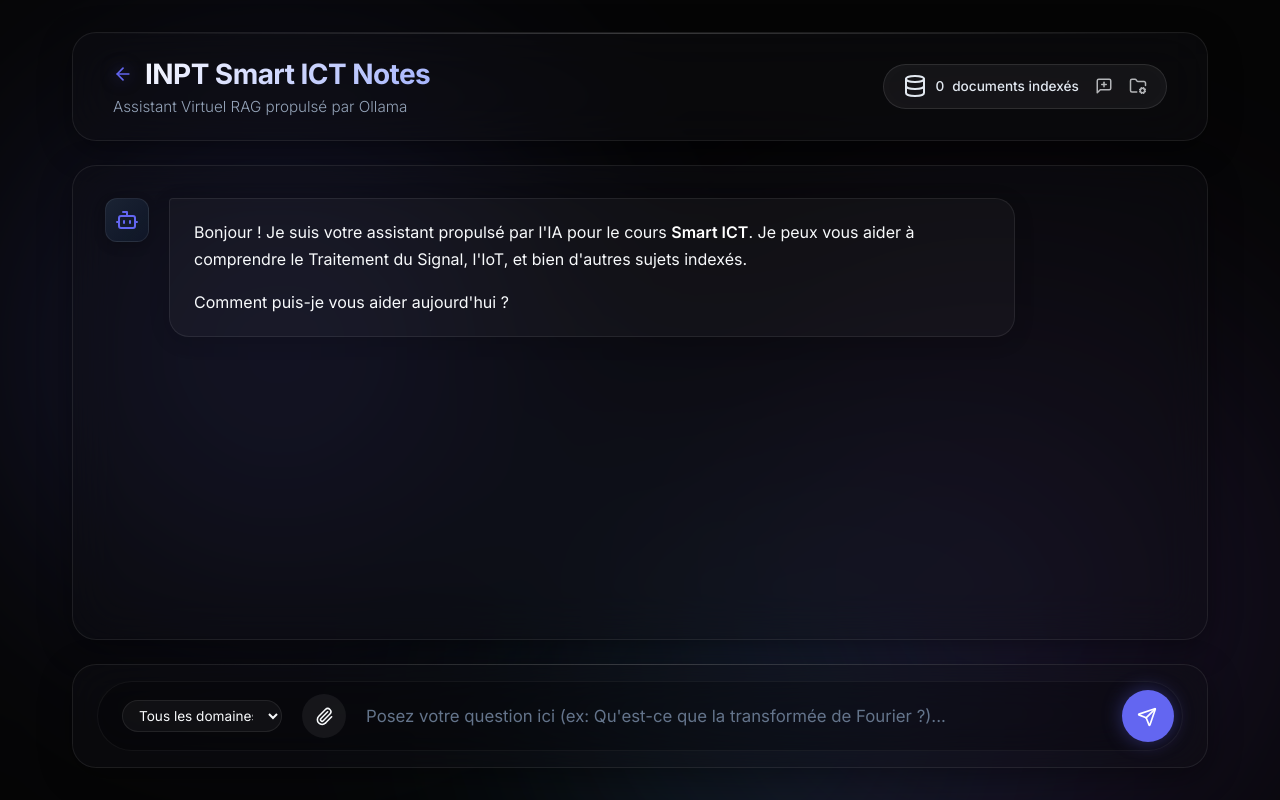
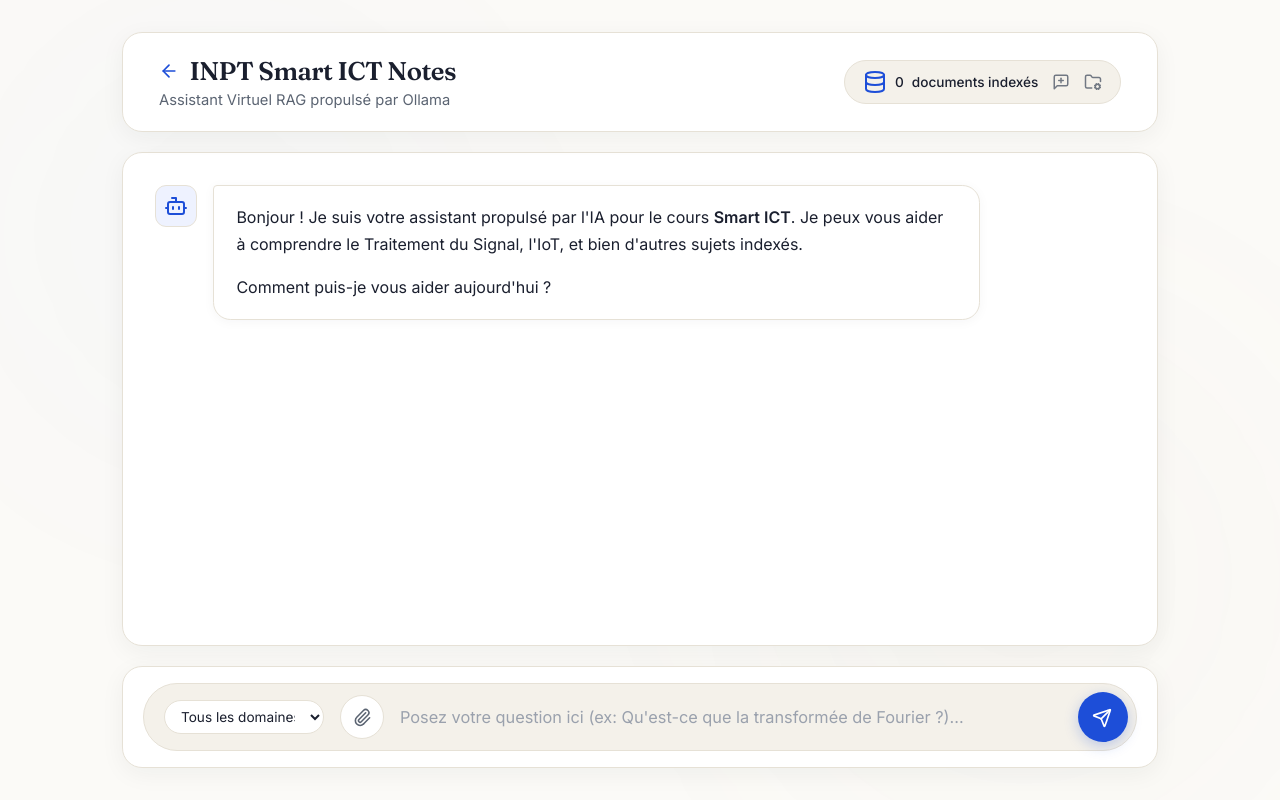
Before and after one commit to selmasaih/ragsmartict, a website built with Vite: page frontend/app.html in a window 1280 px wide. Built offline with nearby package versions, Linux system fonts and the light colour scheme; no server answers.

Commit message:
style(ui): restyle chat app to match editorial light landing theme

```diff
--- a/frontend/src/style.css
+++ b/frontend/src/style.css
@@ -1,17 +1,20 @@
-@import url('https://fonts.googleapis.com/css2?family=Inter:wght@300;400;500;600;700&display=swap');
+@import url('https://fonts.googleapis.com/css2?family=Fraunces:opsz,wght@9..144,400;9..144,500;9..144,600&family=Inter:wght@400;500;600;700&display=swap');
 
 :root {
-  --primary: #6366f1;
-  --primary-glow: rgba(99, 102, 241, 0.5);
-  --secondary: #8b5cf6;
-  --bg-color: #050505;
-  --glass-bg: rgba(15, 15, 20, 0.4);
-  --glass-border: rgba(255, 255, 255, 0.08);
-  --glass-shadow: 0 8px 32px 0 rgba(0, 0, 0, 0.4);
-  --text-main: #f8fafc;
-  --text-muted: #94a3b8;
-  --user-msg-bg: linear-gradient(135deg, rgba(99, 102, 241, 0.9) 0%, rgba(139, 92, 246, 0.9) 100%);
-  --assistant-msg-bg: rgba(255, 255, 255, 0.03);
+  --paper: #fbfaf7;
+  --paper-2: #f4f1ea;
+  --ink: #1a1f2e;
+  --muted: #5b6472;
+  --line: #e6e1d6;
+  --primary: #1d4ed8;
+  --primary-dark: #1640b8;
+  --primary-soft: #eef2ff;
+  --primary-glow: rgba(29, 78, 216, 0.25);
+  --bg-color: var(--paper);
+  --text-main: var(--ink);
+  --text-muted: var(--muted);
+  --serif: 'Fraunces', Georgia, 'Times New Roman', serif;
+  --user-msg-bg: linear-gradient(135deg, #2563eb 0%, #1d4ed8 100%);
 }
 
 * {
@@ -22,81 +25,61 @@
 
 body {
   font-family: 'Inter', sans-serif;
-  background-color: var(--bg-color);
-  color: var(--text-main);
+  background-color: var(--paper);
+  color: var(--ink);
   min-height: 100vh;
   display: flex;
   justify-content: center;
   overflow: hidden;
-  background-image:
-    radial-gradient(circle at 15% 50%, rgba(99, 102, 241, 0.15) 0%, transparent 50%),
-    radial-gradient(circle at 85% 30%, rgba(139, 92, 246, 0.15) 0%, transparent 50%);
 }
 
-/* Background Animation */
+/* Subtle warm background wash */
 .background-elements {
   position: fixed;
-  top: 0;
-  left: 0;
+  inset: 0;
   width: 100vw;
   height: 100vh;
   z-index: -1;
   overflow: hidden;
-  background: #050505;
+  background: var(--paper);
 }
 
 .blob {
   position: absolute;
-  filter: blur(100px);
+  filter: blur(120px);
   border-radius: 50%;
-  opacity: 0.6;
-  animation: float 25s infinite alternate cubic-bezier(0.4, 0, 0.2, 1);
+  opacity: 0.5;
 }
 
 .blob-1 {
-  top: -10%;
+  top: -15%;
   left: -10%;
-  width: 60vw;
-  height: 60vw;
-  background: radial-gradient(circle, rgba(99, 102, 241, 0.4) 0%, rgba(0,0,0,0) 70%);
+  width: 55vw;
+  height: 55vw;
+  background: radial-gradient(circle, rgba(29, 78, 216, 0.06) 0%, transparent 70%);
 }
 
 .blob-2 {
   bottom: -20%;
   right: -10%;
-  width: 70vw;
-  height: 70vw;
-  background: radial-gradient(circle, rgba(139, 92, 246, 0.3) 0%, rgba(0,0,0,0) 70%);
-  animation-delay: -10s;
+  width: 60vw;
+  height: 60vw;
+  background: radial-gradient(circle, rgba(180, 160, 120, 0.08) 0%, transparent 70%);
 }
 
-.blob-3 {
-  top: 40%;
-  left: 30%;
-  width: 50vw;
-  height: 50vw;
-  background: radial-gradient(circle, rgba(56, 189, 248, 0.2) 0%, rgba(0,0,0,0) 70%);
-  animation-delay: -5s;
-}
+.blob-3 { display: none; }
 
-@keyframes float {
-  0% { transform: translate(0, 0) scale(1) rotate(0deg); }
-  50% { transform: translate(5%, 10%) scale(1.1) rotate(180deg); }
-  100% { transform: translate(-5%, 5%) scale(0.9) rotate(360deg); }
-}
-
+/* Light editorial "card" surface (replaces dark glass) */
 .glass {
-  background: var(--glass-bg);
-  backdrop-filter: blur(24px);
-  -webkit-backdrop-filter: blur(24px);
-  border: 1px solid var(--glass-border);
-  box-shadow: var(--glass-shadow);
-  border-radius: 1.5rem;
+  background: #ffffff;
+  border: 1px solid var(--line);
+  box-shadow: 0 6px 24px rgba(26, 31, 46, 0.05);
+  border-radius: 1.25rem;
 }
 
 #app {
   width: 100%;
-  max-width: 1200px;
+  max-width: 1100px;
   height: 100vh;
   padding: 2rem;
   display: flex;
@@ -107,58 +90,47 @@
   display: flex;
   flex-direction: column;
   height: 100%;
-  gap: 1.5rem;
+  gap: 1.25rem;
   position: relative;
 }
 
 .chat-header {
-  padding: 1.5rem 2.5rem;
+  padding: 1.35rem 2.25rem;
   display: flex;
   justify-content: space-between;
   align-items: center;
   position: relative;
-  overflow: hidden;
-}
-
-.chat-header::before {
-  content: '';
-  position: absolute;
-  top: 0; left: 0; right: 0; height: 1px;
-  background: linear-gradient(90deg, transparent, rgba(255,255,255,0.2), transparent);
 }
 
 .header-info h1 {
-  font-size: 1.75rem;
+  font-family: var(--serif);
+  font-size: 1.6rem;
   display: flex;
   align-items: center;
-  gap: 0.75rem;
-  font-weight: 700;
+  gap: 0.65rem;
+  font-weight: 600;
   letter-spacing: -0.02em;
-  background: linear-gradient(135deg, #fff 0%, #a5b4fc 100%);
-  -webkit-background-clip: text;
-  color: transparent;
+  color: var(--ink);
 }
 
 .header-info h1 svg {
   color: var(--primary);
-  filter: drop-shadow(0 0 8px var(--primary-glow));
 }
 
 .home-link {
   display: inline-flex;
   align-items: center;
-  color: var(--text-muted);
-  -webkit-text-fill-color: var(--text-muted);
+  color: var(--muted);
   transition: color 0.15s, transform 0.15s;
 }
-.home-link:hover { color: var(--primary); -webkit-text-fill-color: var(--primary); transform: translateX(-2px); }
-.home-link svg { width: 20px; height: 20px; filter: none; }
+.home-link:hover { color: var(--primary); transform: translateX(-2px); }
+.home-link svg { width: 20px; height: 20px; }
 
 .subtitle {
-  font-size: 0.95rem;
-  color: var(--text-muted);
-  margin-top: 0.35rem;
-  font-weight: 300;
+  font-size: 0.92rem;
+  color: var(--muted);
+  margin-top: 0.3rem;
+  font-weight: 400;
 }
 
 .doc-stats {
@@ -167,19 +139,16 @@
   gap: 0.5rem;
   font-size: 0.85rem;
   font-weight: 500;
-  color: #e2e8f0;
-  background: rgba(255,255,255,0.05);
-  padding: 0.6rem 1.2rem;
+  color: var(--ink);
+  background: var(--paper-2);
+  padding: 0.55rem 1.1rem;
   border-radius: 2rem;
-  border: 1px solid rgba(255,255,255,0.1);
-  box-shadow: inset 0 0 20px rgba(255,255,255,0.02);
-  transition: all 0.3s ease;
+  border: 1px solid var(--line);
+  transition: all 0.2s ease;
 }
 
-.doc-stats:hover {
-  background: rgba(255,255,255,0.08);
-  border-color: rgba(255,255,255,0.2);
-}
+.doc-stats:hover { border-color: var(--primary); }
+.doc-stats > svg { color: var(--primary); }
 
 .chat-box {
   flex: 1;
@@ -194,14 +163,14 @@
 .chat-box::-webkit-scrollbar { width: 8px; }
 .chat-box::-webkit-scrollbar-track { background: transparent; }
 .chat-box::-webkit-scrollbar-thumb {
-  background-color: rgba(255,255,255,0.1);
+  background-color: rgba(26, 31, 46, 0.15);
   border-radius: 20px;
 }
-.chat-box::-webkit-scrollbar-thumb:hover { background-color: rgba(255,255,255,0.2); }
+.chat-box::-webkit-scrollbar-thumb:hover { background-color: rgba(26, 31, 46, 0.28); }
 
 .message {
   display: flex;
-  gap: 1.25rem;
+  gap: 1rem;
   max-width: 85%;
   animation: slideUp 0.4s cubic-bezier(0.16, 1, 0.3, 1) forwards;
   opacity: 0;
@@ -218,76 +187,76 @@
 }
 
 .avatar {
-  width: 44px;
-  height: 44px;
-  border-radius: 12px;
+  width: 42px;
+  height: 42px;
+  border-radius: 11px;
   display: flex;
   align-items: center;
   justify-content: center;
   flex-shrink: 0;
-  box-shadow: 0 4px 12px rgba(0,0,0,0.2);
 }
 
 .user-message .avatar {
   background: var(--user-msg-bg);
+  color: #fff;
 }
 
 .assistant-message .avatar {
-  background: linear-gradient(135deg, rgba(30,41,59,0.8) 0%, rgba(15,23,42,0.8) 100%);
-  border: 1px solid var(--glass-border);
+  background: var(--primary-soft);
+  border: 1px solid var(--line);
   color: var(--primary);
 }
 
 .message-content {
-  padding: 1.25rem 1.5rem;
-  border-radius: 1.25rem;
+  padding: 1.1rem 1.4rem;
+  border-radius: 1.1rem;
   line-height: 1.7;
   font-size: 1rem;
-  box-shadow: 0 4px 20px rgba(0,0,0,0.15);
   position: relative;
 }
 
 .user-message .message-content {
   background: var(--user-msg-bg);
-  color: white;
+  color: #fff;
   border-top-right-radius: 4px;
 }
 
 .assistant-message .message-content {
-  background: var(--assistant-msg-bg);
-  border: 1px solid var(--glass-border);
+  background: #fff;
+  border: 1px solid var(--line);
   border-top-left-radius: 4px;
-  backdrop-filter: blur(10px);
+  box-shadow: 0 2px 12px rgba(26, 31, 46, 0.04);
 }
 
 .message-content p { margin-bottom: 1rem; }
 .message-content p:last-child { margin-bottom: 0; }
 
-.message-content strong { color: #fff; font-weight: 600; }
+.message-content strong { color: inherit; font-weight: 600; }
 .message-content code {
-  background: rgba(0,0,0,0.3);
+  background: rgba(26, 31, 46, 0.07);
   padding: 0.2rem 0.4rem;
   border-radius: 4px;
-  font-family: monospace;
+  font-family: 'SFMono-Regular', Consolas, monospace;
   font-size: 0.9em;
 }
+.user-message .message-content code { background: rgba(255, 255, 255, 0.22); }
 
 .latency {
   font-size: 0.75rem;
-  color: var(--text-muted);
+  color: var(--muted);
   margin-top: 0.75rem;
   display: inline-flex;
   align-items: center;
   gap: 4px;
-  background: rgba(0,0,0,0.2);
+  background: var(--paper-2);
   padding: 4px 8px;
   border-radius: 12px;
 }
 
 .sources-container {
-  margin-top: 1.25rem;
-  border-top: 1px solid rgba(255,255,255,0.05);
-  padding-top: 1rem;
+  margin-top: 1.1rem;
+  border-top: 1px solid var(--line);
+  padding-top: 0.9rem;
 }
 
 .sources-summary {
@@ -302,96 +271,88 @@
   transition: all 0.2s;
 }
 
-.sources-summary:hover { color: #a5b4fc; }
+.sources-summary:hover { color: var(--primary-dark); }
 .sources-summary::-webkit-details-marker { display: none; }
 
 .source-item {
-  background: rgba(0,0,0,0.25);
+  background: var(--paper-2);
   padding: 1rem;
-  border-radius: 0.75rem;
+  border-radius: 0.7rem;
   margin-top: 0.75rem;
   font-size: 0.85rem;
-  border: 1px solid rgba(255,255,255,0.03);
-  color: #cbd5e1;
-  transition: transform 0.2s;
+  border: 1px solid var(--line);
+  color: var(--muted);
+  transition: transform 0.2s, border-color 0.2s;
 }
 
 .source-item:hover {
   transform: translateX(4px);
-  border-color: rgba(255,255,255,0.1);
+  border-color: var(--primary);
 }
 
 .source-item strong {
   display: block;
   margin-bottom: 0.4rem;
-  color: #818cf8;
+  color: var(--primary);
   font-size: 0.9rem;
 }
 
 .input-container {
-  padding: 1rem 1.5rem;
+  padding: 1rem 1.25rem;
   position: relative;
-}
-
-.input-container::before {
-  content: '';
-  position: absolute;
-  top: -1px; left: 10%; right: 10%; height: 1px;
-  background: linear-gradient(90deg, transparent, rgba(255,255,255,0.1), transparent);
 }
 
 #chat-form {
   display: flex;
-  gap: 1.25rem;
+  gap: 1rem;
   align-items: center;
-  background: rgba(0,0,0,0.2);
+  background: var(--paper-2);
   border-radius: 3rem;
-  padding: 0.5rem 0.5rem 0.5rem 1.5rem;
-  border: 1px solid rgba(255,255,255,0.05);
-  transition: all 0.3s ease;
+  padding: 0.5rem 0.5rem 0.5rem 1.25rem;
+  border: 1px solid var(--line);
+  transition: all 0.25s ease;
 }
 
 #chat-form:focus-within {
-  background: rgba(0,0,0,0.4);
-  border-color: rgba(99, 102, 241, 0.4);
-  box-shadow: 0 0 20px rgba(99, 102, 241, 0.1);
+  background: #fff;
+  border-color: var(--primary);
+  box-shadow: 0 0 0 3px var(--primary-soft);
 }
 
 #question-input {
   flex: 1;
   background: transparent;
   border: none;
-  color: var(--text-main);
-  font-size: 1.05rem;
+  color: var(--ink);
+  font-size: 1.02rem;
   font-family: inherit;
   padding: 0.5rem 0;
   outline: none;
 }
 
-#question-input::placeholder { color: #64748b; }
-
+#question-input::placeholder { color: #9aa1ad; }
 #question-input:disabled { opacity: 0.5; }
 
 #topic-select {
-  background: rgba(255,255,255,0.04);
-  border: 1px solid rgba(255,255,255,0.08);
-  color: var(--text-main);
+  background: #fff;
+  border: 1px solid var(--line);
+  color: var(--ink);
   font-family: inherit;
   font-size: 0.85rem;
   border-radius: 1.5rem;
-  padding: 0.4rem 0.75rem;
+  padding: 0.45rem 0.75rem;
   outline: none;
   cursor: pointer;
   max-width: 160px;
 }
 
-#topic-select:focus { border-color: rgba(99, 102, 241, 0.5); }
-#topic-select option { background: #0f172a; color: var(--text-main); }
+#topic-select:focus { border-color: var(--primary); }
+#topic-select option { background: #fff; color: var(--ink); }
 
 #upload-button {
-  background: rgba(255,255,255,0.06);
-  color: var(--text-main);
-  border: none;
+  background: #fff;
+  color: var(--muted);
+  border: 1px solid var(--line);
   width: 44px;
   height: 44px;
   border-radius: 50%;
@@ -402,7 +363,7 @@
   transition: all 0.2s ease;
   flex-shrink: 0;
 }
-#upload-button:hover { background: rgba(99, 102, 241, 0.25); }
+#upload-button:hover { background: var(--primary-soft); color: var(--primary); border-color: var(--primary); }
 #upload-button svg { width: 19px; height: 19px; }
 
 .attachment-chip {
@@ -413,22 +374,23 @@
   padding: 0.4rem 0.6rem 0.4rem 0.75rem;
   width: fit-content;
   max-width: 100%;
-  background: rgba(99, 102, 241, 0.15);
-  border: 1px solid rgba(99, 102, 241, 0.35);
+  background: var(--primary-soft);
+  border: 1px solid rgba(29, 78, 216, 0.25);
   border-radius: 0.6rem;
   font-size: 0.85rem;
+  color: var(--ink);
 }
 .attachment-chip[hidden] { display: none; }
 .attachment-chip svg { width: 16px; height: 16px; color: var(--primary); flex-shrink: 0; }
 .attachment-chip span { overflow: hidden; text-overflow: ellipsis; white-space: nowrap; max-width: 320px; }
-.attachment-chip button { background: transparent; border: none; color: var(--text-main); cursor: pointer; opacity: 0.7; display: inline-flex; }
-.attachment-chip button:hover { opacity: 1; }
+.attachment-chip button { background: transparent; border: none; color: var(--muted); cursor: pointer; opacity: 0.8; display: inline-flex; }
+.attachment-chip button:hover { opacity: 1; color: var(--ink); }
 
 .attached-line {
   display: flex;
   align-items: center;
   gap: 6px;
-  opacity: 0.85;
+  opacity: 0.9;
   font-size: 0.85rem;
 }
 .attached-line svg { width: 15px; height: 15px; }
@@ -436,13 +398,13 @@
 #manage-button, #new-chat-button {
   background: transparent;
   border: none;
-  color: var(--text-main);
+  color: var(--muted);
   cursor: pointer;
-  margin-left: 8px;
-  opacity: 0.7;
+  margin-left: 6px;
+  opacity: 0.85;
   display: inline-flex;
 }
-#manage-button:hover, #new-chat-button:hover { opacity: 1; }
+#manage-button:hover, #new-chat-button:hover { opacity: 1; color: var(--primary); }
 #manage-button svg, #new-chat-button svg { width: 18px; height: 18px; }
 
 .docs-panel[hidden] { display: none; }
@@ -460,17 +422,19 @@
   z-index: 50;
 }
 .docs-panel-header { display: flex; justify-content: space-between; align-items: center; }
-.docs-panel-header button { background: transparent; border: none; color: var(--text-main); cursor: pointer; opacity: 0.7; }
-.docs-panel-header button:hover { opacity: 1; }
+.docs-panel-header strong { font-family: var(--serif); font-weight: 600; font-size: 1.05rem; }
+.docs-panel-header button { background: transparent; border: none; color: var(--muted); cursor: pointer; opacity: 0.8; }
+.docs-panel-header button:hover { opacity: 1; color: var(--ink); }
 #docs-filter {
-  background: rgba(0,0,0,0.25);
-  border: 1px solid rgba(255,255,255,0.08);
-  color: var(--text-main);
+  background: var(--paper-2);
+  border: 1px solid var(--line);
+  color: var(--ink);
   border-radius: 0.6rem;
   padding: 0.5rem 0.75rem;
   font-family: inherit;
   outline: none;
 }
+#docs-filter:focus { border-color: var(--primary); }
 .docs-list { overflow-y: auto; display: flex; flex-direction: column; gap: 6px; }
 .doc-row {
   display: flex;
@@ -478,12 +442,14 @@
   justify-content: space-between;
   gap: 10px;
   padding: 8px 10px;
-  background: rgba(255,255,255,0.03);
+  background: var(--paper-2);
+  border: 1px solid transparent;
   border-radius: 0.6rem;
 }
+.doc-row:hover { border-color: var(--line); }
 .doc-name { font-size: 0.88rem; word-break: break-word; }
-.doc-sub { font-size: 0.75rem; opacity: 0.6; }
-.doc-del { background: transparent; border: none; color: #ef4444; cursor: pointer; opacity: 0.7; flex-shrink: 0; }
+.doc-sub { font-size: 0.75rem; color: var(--muted); }
+.doc-del { background: transparent; border: none; color: #dc2626; cursor: pointer; opacity: 0.8; flex-shrink: 0; }
 .doc-del:hover { opacity: 1; }
 .doc-del svg { width: 17px; height: 17px; }
 
@@ -491,15 +457,16 @@
   background: var(--primary);
   color: white;
   border: none;
-  width: 52px;
-  height: 52px;
+  width: 50px;
+  height: 50px;
   border-radius: 50%;
   display: flex;
   align-items: center;
   justify-content: center;
   cursor: pointer;
-  transition: all 0.3s cubic-bezier(0.4, 0, 0.2, 1);
-  box-shadow: 0 0 20px rgba(99, 102, 241, 0.4);
+  transition: all 0.25s cubic-bezier(0.4, 0, 0.2, 1);
+  box-shadow: 0 4px 14px var(--primary-glow);
+  flex-shrink: 0;
 }
 
 #send-button svg {
@@ -510,15 +477,11 @@
 }
 
 #send-button:hover {
-  background: #4f46e5;
+  background: var(--primary-dark);
   transform: scale(1.05);
-  box-shadow: 0 0 30px rgba(99, 102, 241, 0.6);
 }
 
-#send-button:hover svg {
-  transform: translateX(1px) translateY(-1px);
-}
-
+#send-button:hover svg { transform: translateX(1px) translateY(-1px); }
 #send-button:active { transform: scale(0.95); }
 
 /* Typing Indicator */
@@ -541,5 +504,5 @@
 
 @keyframes bounce {
   0%, 80%, 100% { transform: scale(0.4); opacity: 0.4; }
-  40% { transform: scale(1); opacity: 1; box-shadow: 0 0 10px var(--primary-glow); }
+  40% { transform: scale(1); opacity: 1; }
 }
```
